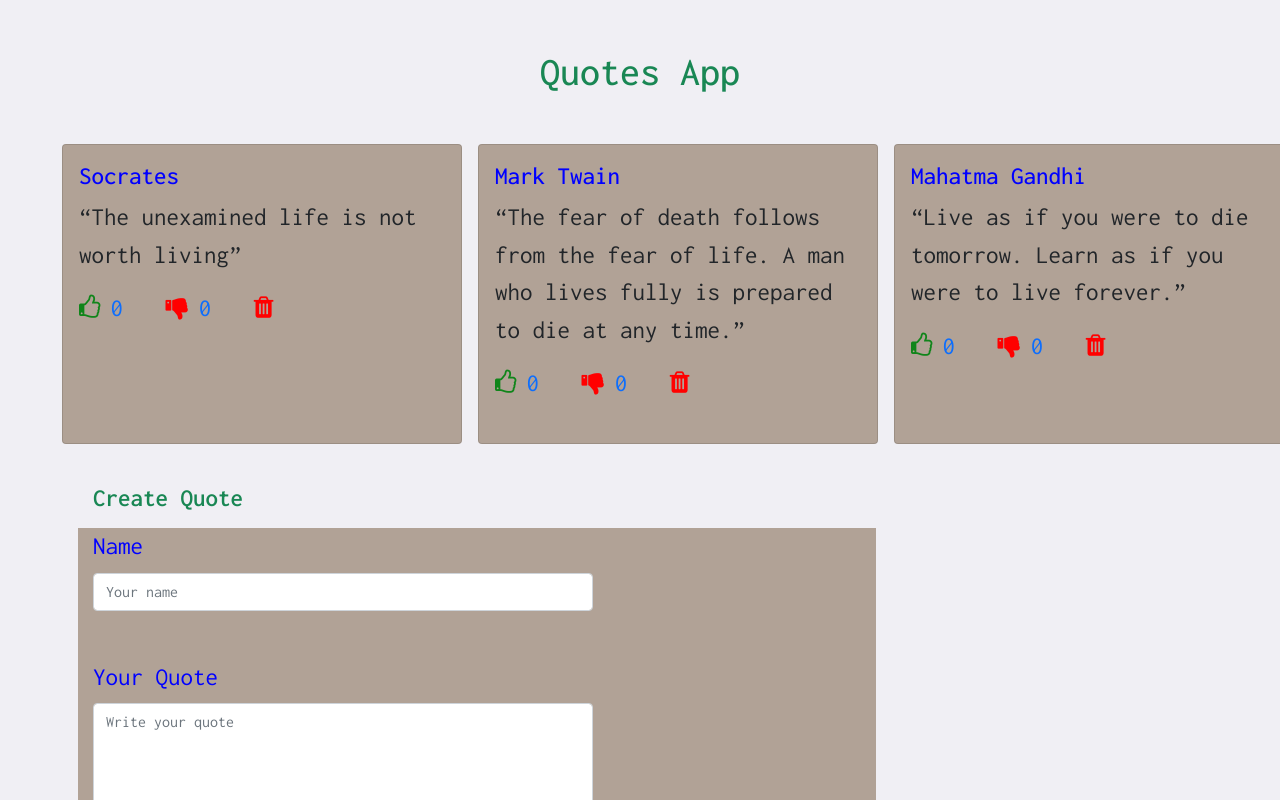
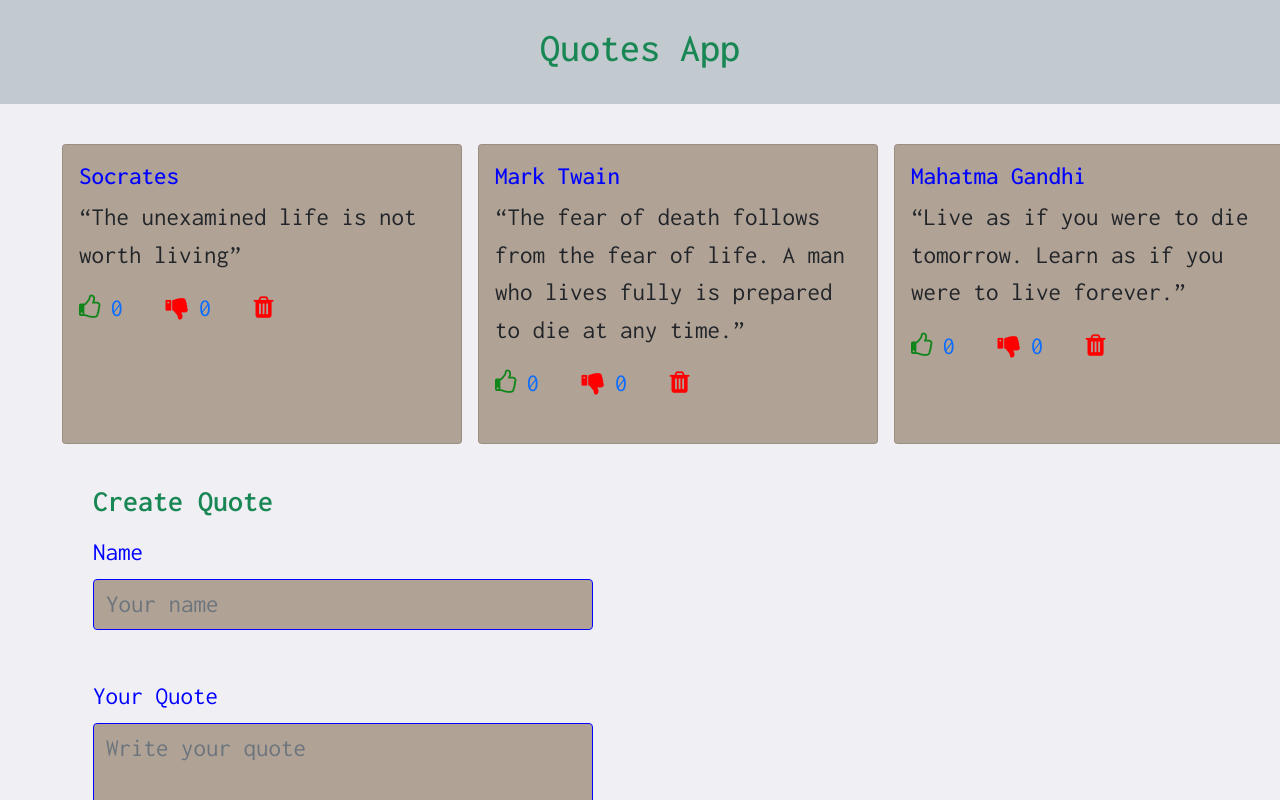
Before and after one commit to Kirugik/quotes-app, an Angular app: page / in a window 1280 px wide. Shown: the top 800 px of the page. Built offline with nearby package versions, Linux system fonts and the light colour scheme.

Commit message:
Add styles to the form

```diff
--- a/src/app/app.component.css
+++ b/src/app/app.component.css
@@ -0,0 +1,3 @@
+.header {
+  background-color: #c2cad0;
+}
--- a/src/app/app.component.html
+++ b/src/app/app.component.html
@@ -1,4 +1,6 @@
-<h1 class="text-center text-success mt-5">Quotes App</h1>
+<div class="header p-4">
+  <h1 class="text-center text-success">Quotes App</h1>
+</div>
 <div class="row row-cols-2">
   <div class="col-md-9 p-6">
     <app-quotes></app-quotes>
--- a/src/app/create-quote/create-quote/create-quote.component.css
+++ b/src/app/create-quote/create-quote/create-quote.component.css
@@ -1,11 +1,11 @@
 .form-heading h5 {
-  font-size: 25px;
+  font-size: 30px;
   color: blue;
   margin: 15px;
 }
 
 .form {
-  background-color: #b1a296;
+  /* background-color: #b1a296; */
 }
 
 .form-group label {
@@ -17,6 +17,10 @@
 .form-group textarea {
   width: 500px;
   margin: 7px 15px;
+  border: 1px solid blue;
+  background-color: #b1a296;
+  font-size: 25px;
+  color: black;
 }
 
 .form-footer button {
--- a/src/styles.css
+++ b/src/styles.css
@@ -12,4 +12,5 @@ body {
   background-color: #f0eff4;
   font-family: "Inconsolata", monospace;
   font-size: 20px;
+  /* overflow-x: hidden; */
 }
```
